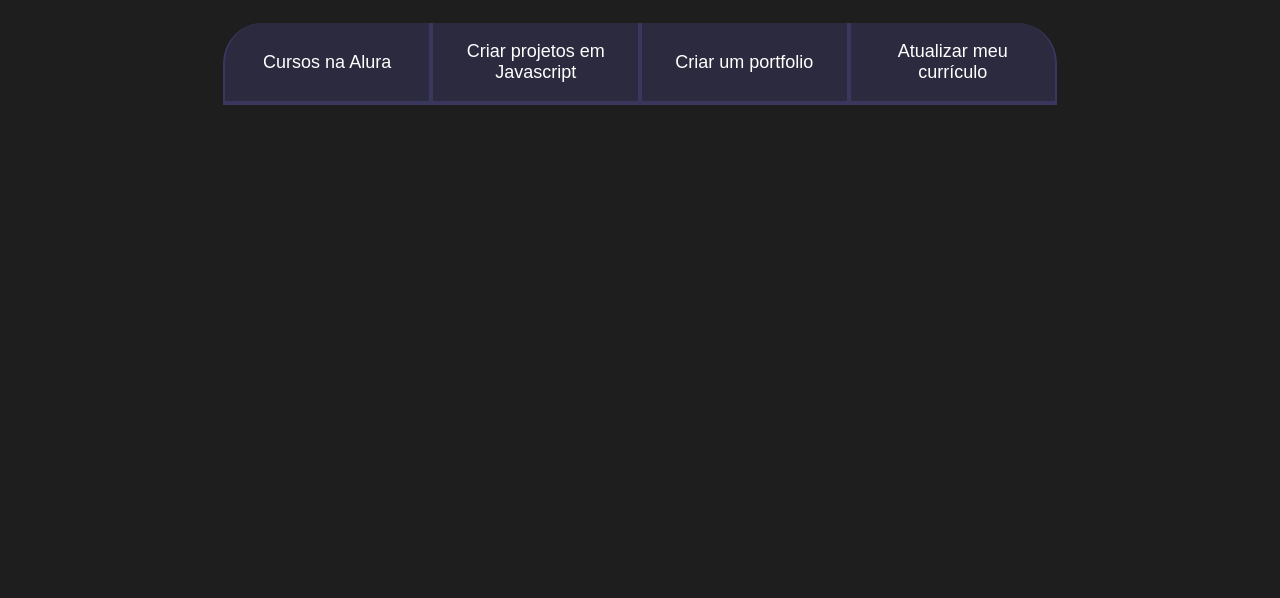
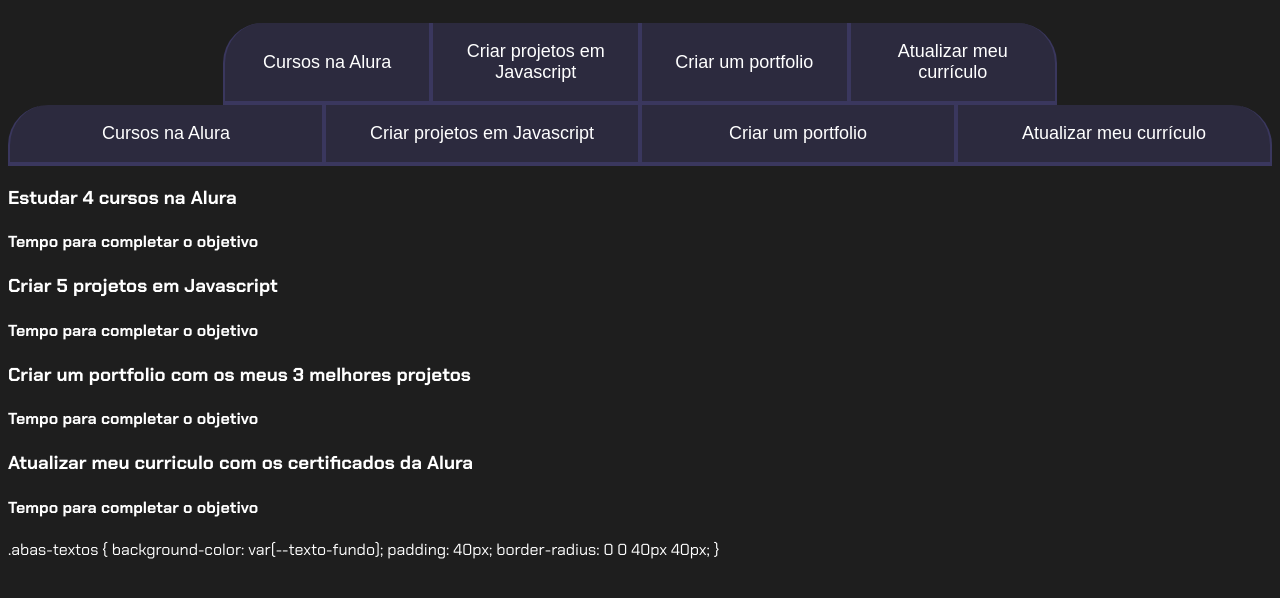
Before and after one commit to julinhaxxss/projeto-de-vida, a plain HTML site: page index.html in a window 1280 px wide. Shown: the part 80-678 px from the top of the page. Drawn offline with Linux system fonts and the light colour scheme.

Commit message:
Update index.html

```diff
--- a/index.html
+++ b/index.html
@@ -20,3 +20,50 @@
     </section>
   </body>
 </html>
+<div class="abas-textos"></div>
+<div class="conteudo">
+  <div class="botoes">
+    <button class="botao ativo">Cursos na Alura</button>
+    <button class="botao">Criar projetos em Javascript</button>
+    <button class="botao">Criar um portfolio</button>
+    <button class="botao">Atualizar meu currículo</button>
+  </div>
+  <div class="abas-textos">
+    <div class="aba-conteudo">
+      <h3 class="aba-conteudo-titulo-principal">Estudar 4 cursos na Alura</h3>
+      <h4 class="aba-conteudo-titulo-secundario">
+        Tempo para completar o objetivo
+      </h4>
+    </div>
+    <div class="aba-conteudo">
+      <h3 class="aba-conteudo-titulo-principal">
+        Criar 5 projetos em Javascript
+      </h3>
+      <h4 class="aba-conteudo-titulo-secundario">
+        Tempo para completar o objetivo
+      </h4>
+    </div>
+    <div class="aba-conteudo">
+      <h3 class="aba-conteudo-titulo-principal">
+        Criar um portfolio com os meus 3 melhores projetos
+      </h3>
+      <h4 class="aba-conteudo-titulo-secundario">
+        Tempo para completar o objetivo
+      </h4>
+    </div>
+    <div class="aba-conteudo">
+      <h3 class="aba-conteudo-titulo-principal">
+        Atualizar meu curriculo com os certificados da Alura
+      </h3>
+      <h4 class="aba-conteudo-titulo-secundario">
+        Tempo para completar o objetivo
+      </h4>
+    </div>
+  </div>
+</div>
+
+.abas-textos {
+  background-color: var(--texto-fundo);
+  padding: 40px;
+  border-radius: 0 0 40px 40px;
+}
```
